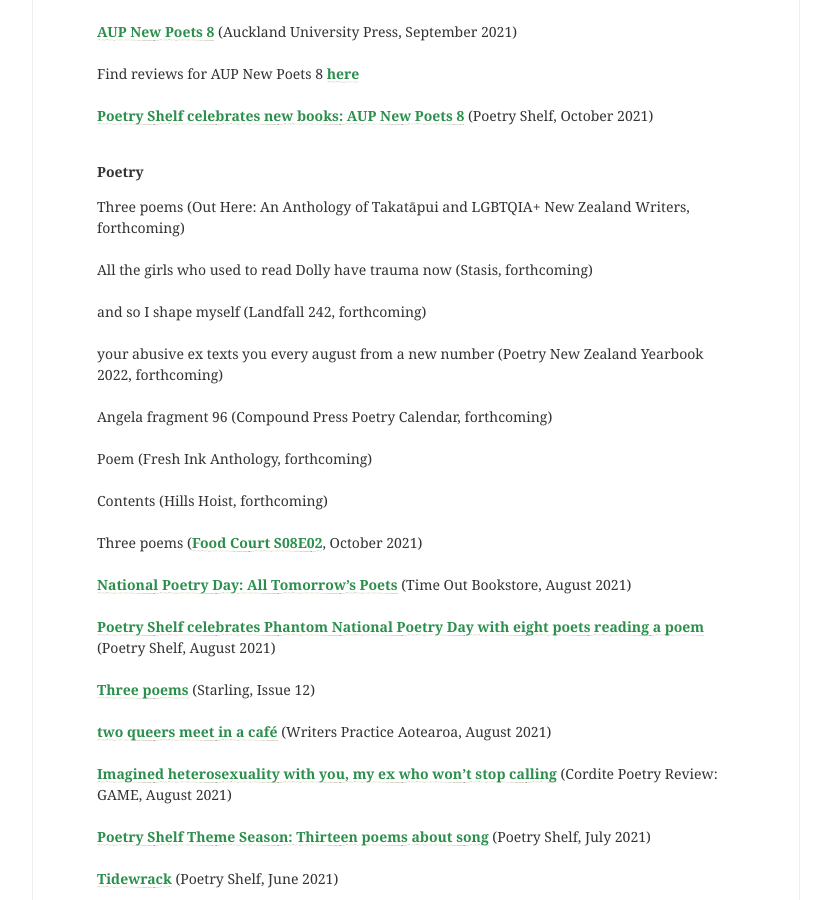
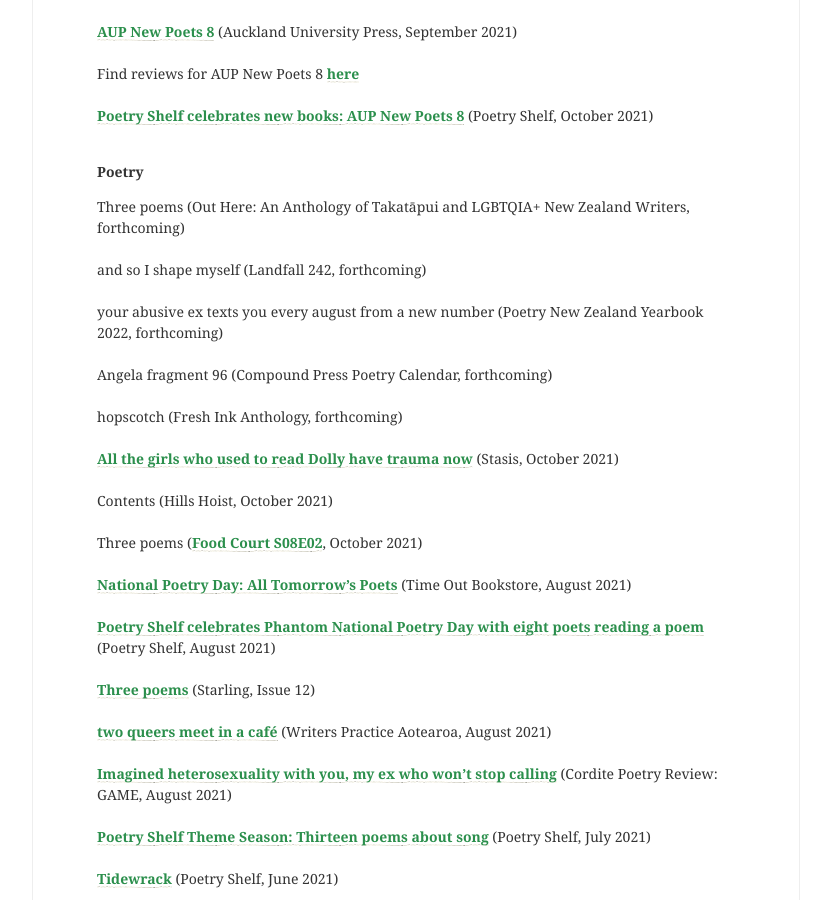
Before and after one commit to lilyholloway/lilyholloway.github.io, a Jekyll site: the page built from cv.md, in a window 1280 px wide and 900 px high, scrolled down 462 px. Shown: the whole window, without its empty margins (224-1055 px from the left). Built offline with Jekyll 4.4.1, drawn with Linux system fonts in a browser that asks for light colours; nearby versions of some CDN libraries.

Commit message:
Update cv.md

```diff
--- a/cv.md
+++ b/cv.md
@@ -19,17 +19,17 @@
 
 Three poems (Out Here: An Anthology of Takatāpui and LGBTQIA+ New Zealand Writers, forthcoming)<br>
 <br>
-All the girls who used to read Dolly have trauma now (Stasis, forthcoming)<br>
-<br>
 and so I shape myself (Landfall 242, forthcoming)<br>
 <br>
 your abusive ex texts you every august from a new number (Poetry New Zealand Yearbook 2022, forthcoming)<br>
 <br>
 Angela fragment 96 (Compound Press Poetry Calendar, forthcoming)<br>
 <br>
-Poem (Fresh Ink Anthology, forthcoming)<br>
+hopscotch (Fresh Ink Anthology, forthcoming)<br>
 <br>
-Contents (Hills Hoist, forthcoming)<br>
+<b><a href="https://www.stasisjournal.com/home/all-the-girls-who-used-to-read-dolly-have-trauma-now">All the girls who used to read Dolly have trauma now</a></b> (Stasis, October 2021)<br>
+<br>
+Contents (Hills Hoist, October 2021)<br>
 <br>
 Three poems (<b><a href="https://www.foodcourtbooks.com/shop/p/food-court-s08e02-digital">Food Court S08E02</a></b>, October 2021)<br>
 <br>
```
